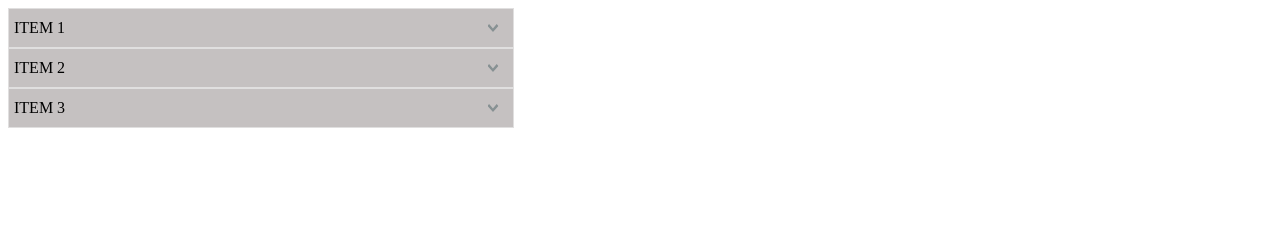
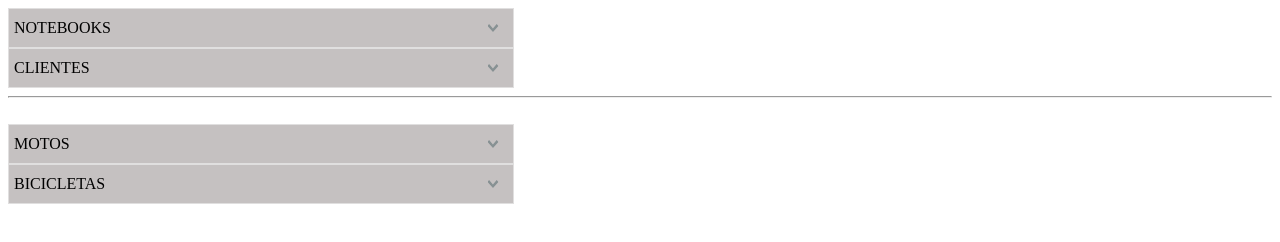
Before and after one commit to cooperative-code/Accordion, a plain HTML site: page index.html in a window 1280 px wide. Drawn offline with Linux system fonts and the light colour scheme.

Commit message:
Criada nova versão utilizando objetos, pois assim é possivel: -Criar novas funcionalidades quando necessario -Melhor manutencao, pois há a adoção de objetos

```diff
--- /dev/null
+++ b/accordion.js
@@ -0,0 +1,132 @@
+var Accordion = (function(){
+
+  /**
+   * Função construtora do Accordion
+   * @param {string} id
+   * @param {string} cssClass
+   */
+  function Accordion(id, cssClass){
+    this.id = id;
+    this.cssClass = cssClass;
+    this.items = [];
+    this.itemsIds = [];
+    this.init();
+  }
+
+  Accordion.prototype.init = function(){
+
+    const el = document.querySelector(this.id);
+    if(!el) throw new Error('Element not exists');
+
+    this.element = el;
+
+    this.element.addEventListener('click', function(e){
+
+      if(e.target.matches(`.btn-accordion`)){
+        const id =  e.target.closest('.accordion-item').getAttribute('id');
+        const item = this.items.find(el => el.id === `#${id}`);
+        if(item !== -1){
+          item.toggle();
+        }
+      }
+
+    }.bind(this));
+    // bind do this da funcao para ser apontado para o objeto Accordion
+
+
+  }
+
+  Accordion.prototype.add = function(id, title, body, cssClass){
+
+    if(!this.element) throw new Error('Accordion not exists');
+
+    const itemObj = new AccordionItem(this.element, id, title, body, cssClass);
+    itemObj.validate();
+
+    const layout = itemObj.create();
+
+    this.items.push(itemObj);
+
+    this.element.insertAdjacentHTML('beforeend', layout);
+
+    const itemEl = document.querySelector(id);
+
+    itemObj.element = itemEl;
+
+  }
+
+
+
+  /**
+   * Função construtora de um item do Accordion
+   * @param {HTMLElement} parent
+   * @param {string} id
+   * @param {string} title
+   * @param {string} body
+   * @param {string} cssClass
+   */
+  function AccordionItem(parent, id, title, body, cssClass = ''){
+
+    this.parent = parent;
+
+    this.id = id;
+
+    this.title = title;
+
+    this.body = body;
+
+    this.cssClass = cssClass;
+
+  }
+
+  /**
+   * Retorna layout preenchido do item do accordion
+   */
+  AccordionItem.prototype.create = function(){
+
+
+
+    const markup =
+    `
+    <div id=${this.id.replace('#','')} class='accordion-item ${this.cssClass}'>
+      <a class="btn-accordion" href="javascript:void(0)">
+        ${this.title}
+      </a>
+      <div class="accordion-panel">
+        ${this.body}
+      </div>
+    </div>
+    `;
+
+    return markup;
+
+
+  }
+
+  /**
+   * Abre ou fecha o item do accordion
+   */
+  AccordionItem.prototype.toggle = function(){
+
+    const panel = this.element.querySelector('.accordion-panel');
+    if (panel.style.maxHeight) {
+      this.element.classList.remove('open');
+      panel.style.maxHeight = null;
+    }else{
+      this.element.classList.add('open');
+      panel.style.maxHeight = panel.scrollHeight + "px";
+    }
+  }
+
+  /**
+   * Valida se foi passado id que sera usado no item do accordion
+   * Valida se foi passado a qual accordion este item pertence
+   */
+  AccordionItem.prototype.validate = function(){
+    if(!this.id) throw new Error('Enter an ID for the accordion item element');
+    if(!this.parent) throw new Error('Please enter the parent element of the item.');
+  }
+
+
+  return Accordion;
+})();
--- a/app.js
+++ b/app.js
@@ -1,3 +1,9 @@
+/**
+ * Manipular via JS simples, usar este código,
+ * caso queira estender novas funcionalidades,
+ * usar o arquivo accordion.js
+ */
+
 (function() {
   let accordions = document.querySelectorAll('.accordion');
   accordions.forEach(function(element, i) {
--- a/index.html
+++ b/index.html
@@ -8,41 +8,30 @@
     <title>Accordion</title>
   </head>
   <body>
-    <div class="accordion">
-      <a class="btn-accordion" href="javascript:void(0)">
-        Item 1
-      </a>
-      <div class="accordion-panel">
-        <p>
-          It is a long established fact that a reader will be distracted by the readable content of a page when looking
-          at its layout. The point of using Lorem Ipsum is that it has a more-or-less normal distribution of letters, as
-          opposed to using
-        </p>
-      </div>
-    </div>
-    <div class="accordion">
-      <a class="btn-accordion" href="javascript:void(0)">
-        Item 2
-      </a>
-      <div class="accordion-panel">
-        <p>
-          It is a long established fact that a reader will be distracted by the readable content of a page when looking
-          at its layout. The point of using Lorem Ipsum is that it has a more-or-less normal distribution of letters, as
-          opposed to using
-        </p>
-      </div>
-    </div>
-    <div class="accordion">
-      <a class="btn-accordion" href="javascript:void(0)">Item 3</a>
-      <div class="accordion-panel">
-        <p>
-          It is a long established fact that a reader will be distracted by the readable content of a page when looking
-          at its layout. The point of using Lorem Ipsum is that it has a more-or-less normal distribution of letters, as
-          opposed to using
-        </p>
-      </div>
-    </div>
 
-    <script src="app.js"></script>
+
+    <div id="accordion" class="accordion"></div>
+
+    <hr />
+
+    <br />
+
+    <div id="accordion2" class="accordion"></div>
+
+    <script src="accordion.js"></script>
+
+    <script>
+      var accordion = new Accordion('#accordion', '');
+
+      accordion.add('#notebooks', 'Notebooks', '<p>Notebooks bolados</p>');
+
+      accordion.add('#clientes', 'Clientes', '<p>Clientes bolados</p>');
+
+      var accordion2 = new Accordion('#accordion2', '');
+
+      accordion2.add('#motos', 'Motos', '<p>Motos boladas</p>');
+
+      accordion2.add('#bicicletas', 'Bicicletas', '<p>Bicicletas boladas</p>', 'red');
+    </script>
   </body>
 </html>
--- a/style.css
+++ b/style.css
@@ -19,8 +19,7 @@
   background-color: #f3eeee;
   transition: max-height 0.2s ease-out;
 }
-.open {
-}
+
 .btn-accordion {
   position: relative;
 }
@@ -55,3 +54,7 @@
   -o-transform: translateY(-50%) rotate(-90deg);
   transform: translateY(-50%) rotate(-90deg);
 }
+
+.red{
+  color: red !important;
+}
```
